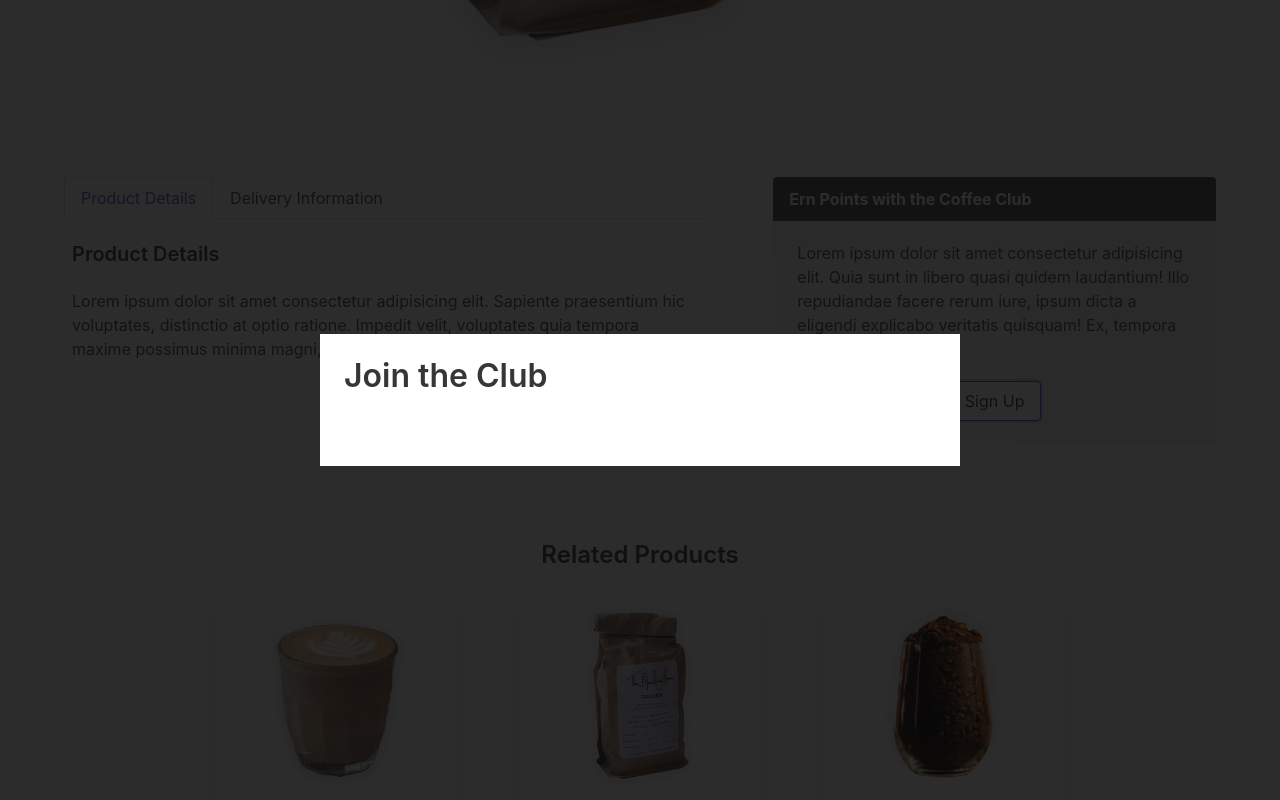
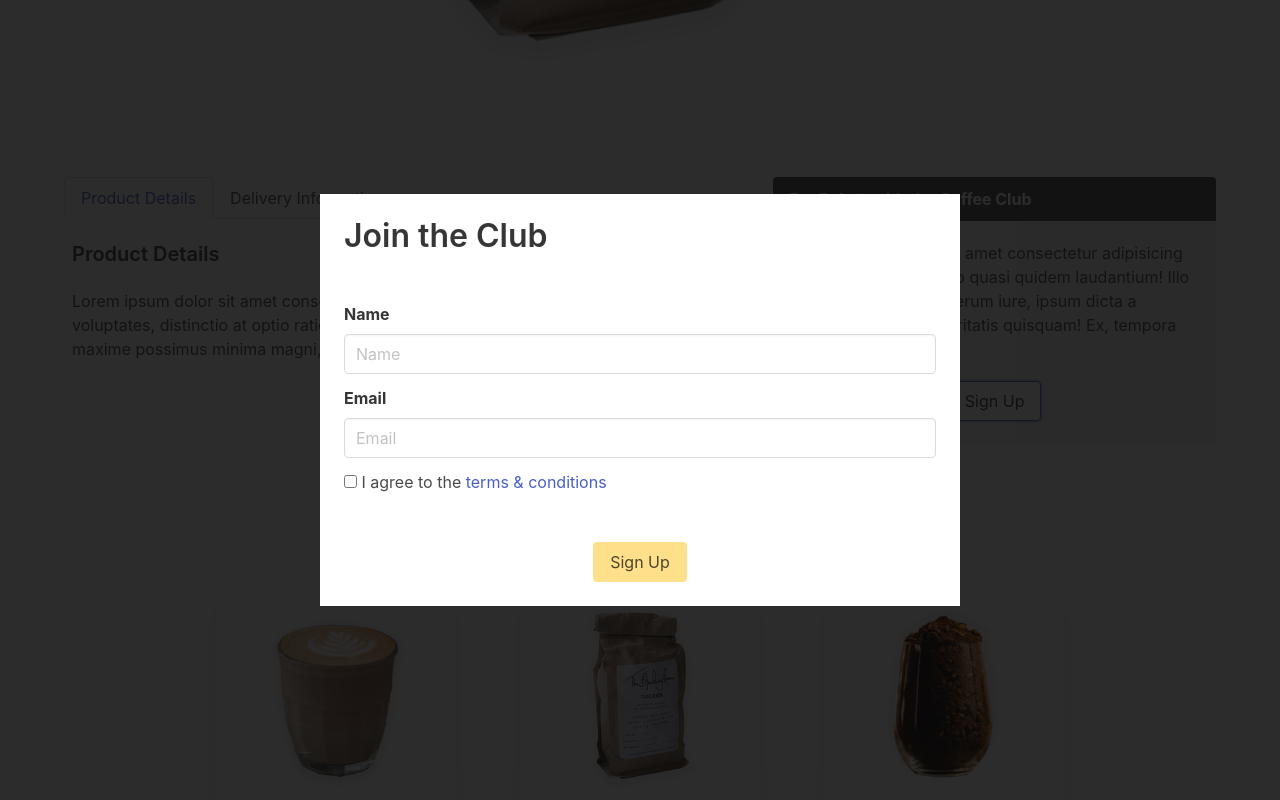
Before and after one commit to Hlautameki/vue-learn-fie, a Vue app: page / in a window 1280 px wide. Both pictures are taken after a click on the button "Sign Up". Shown: the part 652-1452 px from the top of the page. Built offline with nearby package versions, Linux system fonts and the light colour scheme.

Commit message:
Added form

```diff
--- a/src/components/NinjaCoffee/NinjaCoffee.vue
+++ b/src/components/NinjaCoffee/NinjaCoffee.vue
@@ -66,7 +66,19 @@
         <div class="column is-4-desktop is-12-tablet">
           <div class="is-size-4 mb-4">$10.95</div>
           <p class="mb-4">Lorem ipsum dolor, sit amet consectetur adipisicing elit. Odio, natus!</p>
-          <button class="button is-primary">Add to Cart</button>
+          <form>
+            <div class="field">
+              <control class="control mb-6">
+                <div class="select is-dark">
+                  <select>
+                    <option>Small (250g)</option>
+                    <option>Large (500g)</option>
+                  </select>
+                </div>
+              </control>
+            </div>
+            <button class="button is-primary">Add to Cart</button>
+          </form>
         </div>
       </div>
     </div>
@@ -180,6 +192,31 @@
     <div class="modal-background" @click="isModalActive = false"></div>
     <div class="modal-content has-background-white px-5 py-5">
       <h3 class="title mb-6">Join the Club</h3>
+      <form class="form">
+        <div class="field">
+          <label class="label">Name</label>
+          <div class="control">
+            <input type="text" class="input" placeholder="Name">
+          </div>
+        </div>
+        <div class="field">
+          <label class="label">Email</label>
+          <div class="control">
+            <input type="text" class="input" placeholder="Email">
+          </div>
+        </div>
+        <div class="field">
+          <div class="control">
+            <label class="checkbox">
+              <input type="checkbox">
+              I agree to the <a href="">terms & conditions</a>
+            </label>
+          </div>
+        </div>
+        <div class="mt-6 has-text-centered">
+          <button class="button is-warning">Sign Up</button>
+        </div>
+      </form>
     </div>
   </div>
 
```
